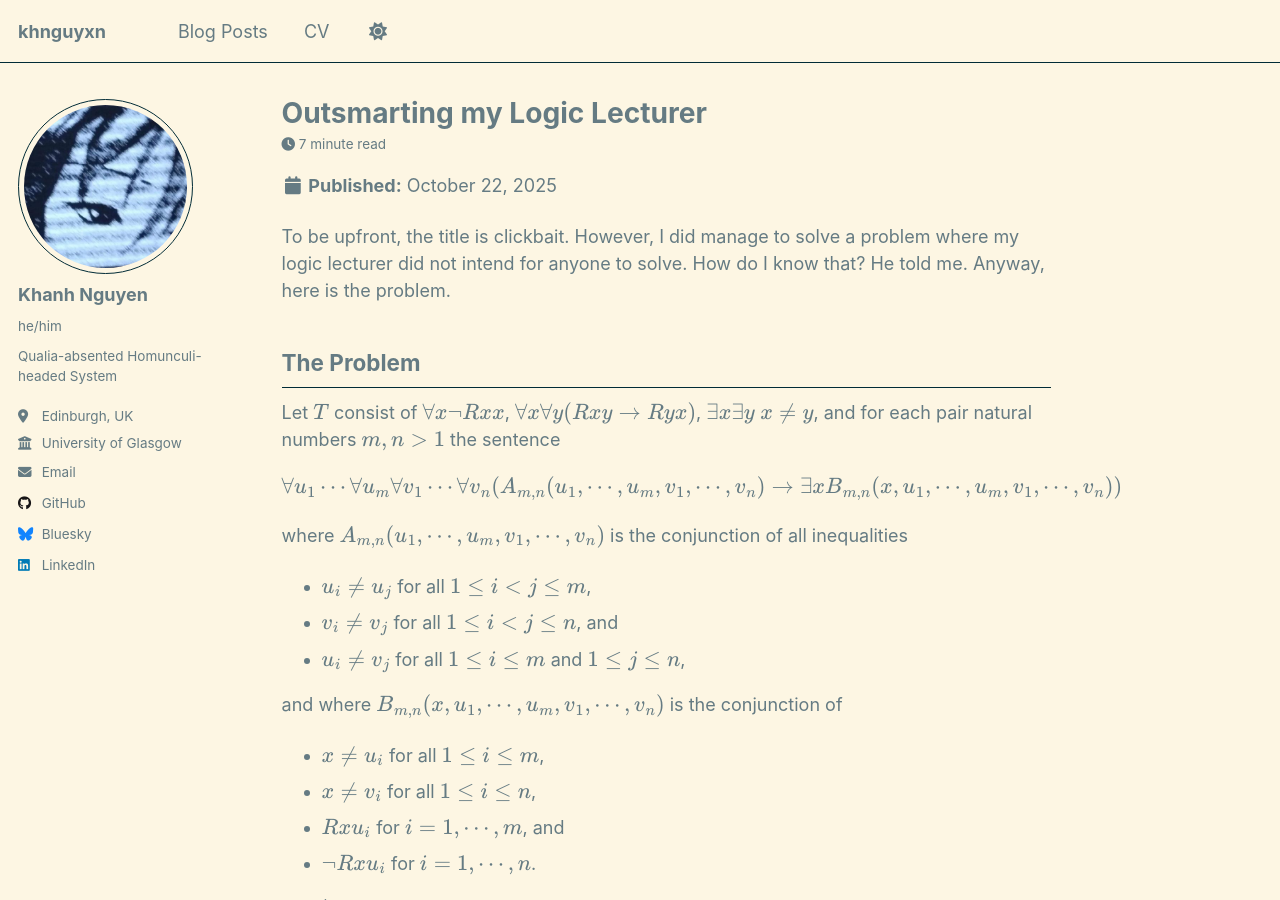
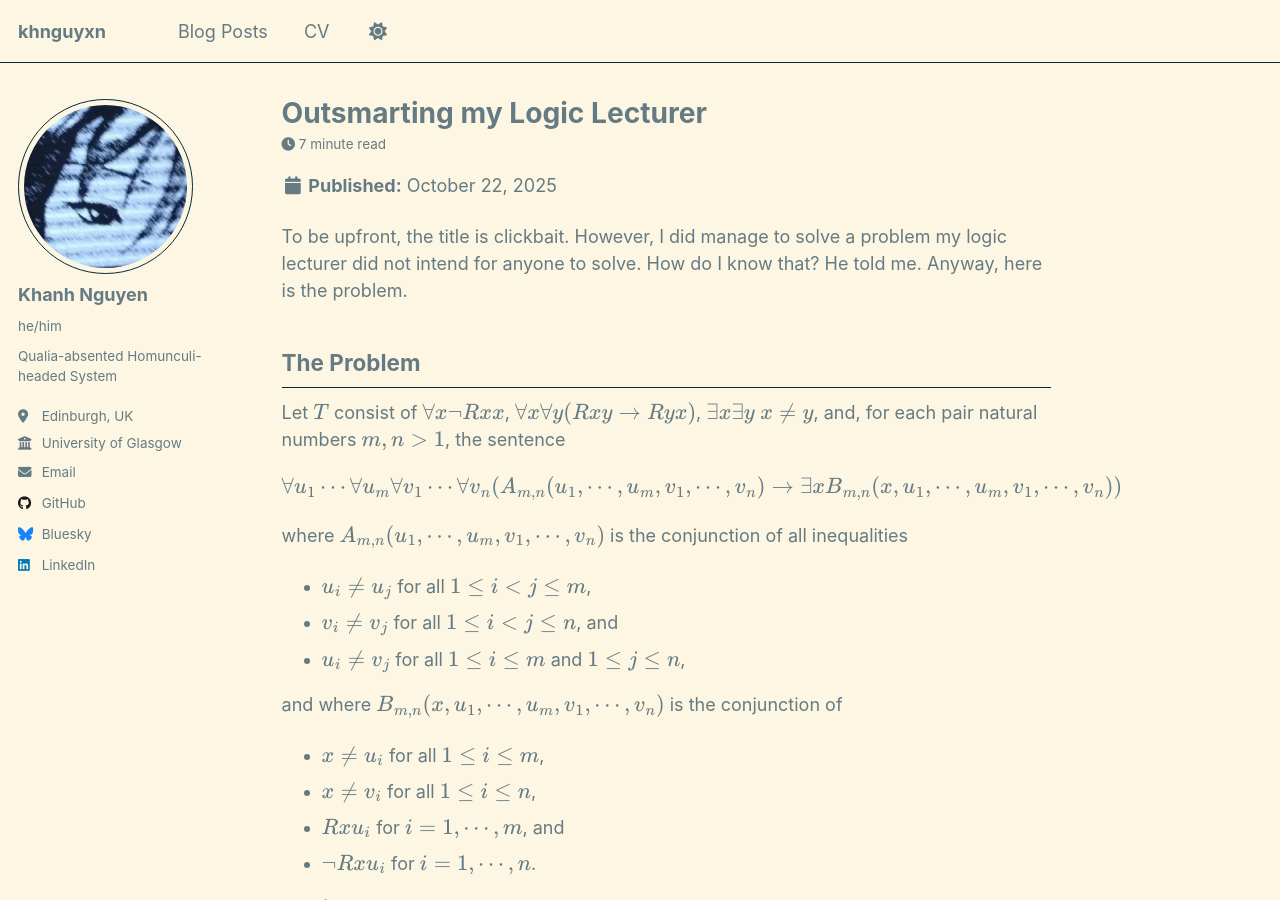
Before and after one commit to hardyowo/hardyowo.github.io, a Jekyll site: the page built from _posts/2025-10-22-Blog1.md, in a window 1280 px wide and 900 px high. Built offline with Jekyll 4.4.1, drawn with Linux system fonts in a browser that asks for light colours; a script that is not in the unit is left out.

Commit message:
Update 2025-10-22-Blog1.md

```diff
--- a/_posts/2025-10-22-Blog1.md
+++ b/_posts/2025-10-22-Blog1.md
@@ -6,10 +6,10 @@ tags:
   - logic
 ---
 
-To be upfront, the title is clickbait. However, I did manage to solve a problem where my logic lecturer did not intend for anyone to solve. How do I know that? He told me. Anyway, here is the problem.
+To be upfront, the title is clickbait. However, I did manage to solve a problem my logic lecturer did not intend for anyone to solve. How do I know that? He told me. Anyway, here is the problem.
 
 ## The Problem
-Let \\(T\\) consist of \\(\forall x \neg Rxx\\), \\(\forall x \forall y (Rxy \rightarrow  Ryx)\\), \\(\exists x \exists y\ x \neq y\\), and for each pair natural numbers \\(m,n > 1\\) the sentence
+Let \\(T\\) consist of \\(\forall x \neg Rxx\\), \\(\forall x \forall y (Rxy \rightarrow  Ryx)\\), \\(\exists x \exists y\ x \neq y\\), and, for each pair natural numbers \\(m,n > 1\\), the sentence
 
 $$
 \forall u_1 \cdots \forall u_m \forall v_1 \cdots \forall v_n (A_{m,n}(u_1, \cdots, u_m, v_1, \cdots, v_n)\rightarrow \exists x B_{m,n}(x, u_1, \cdots, u_m, v_1, \cdots, v_n))
```
